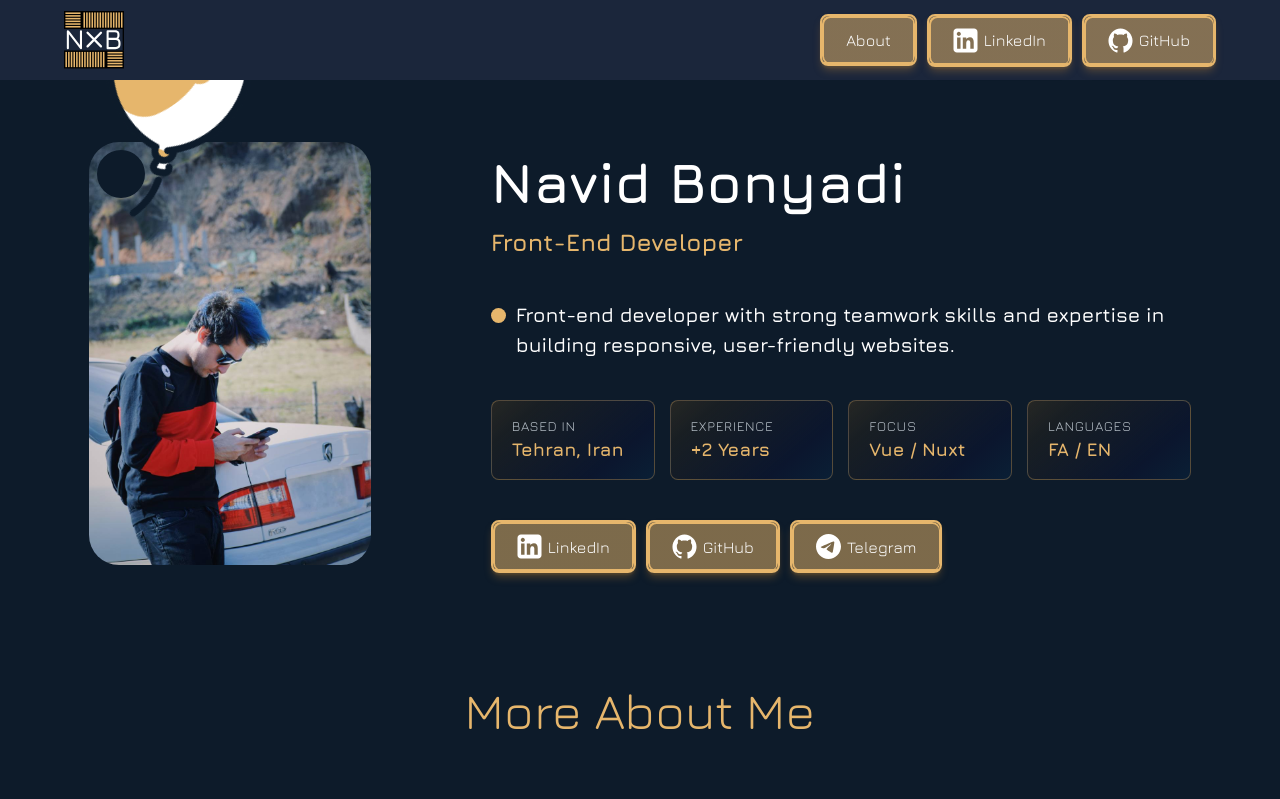
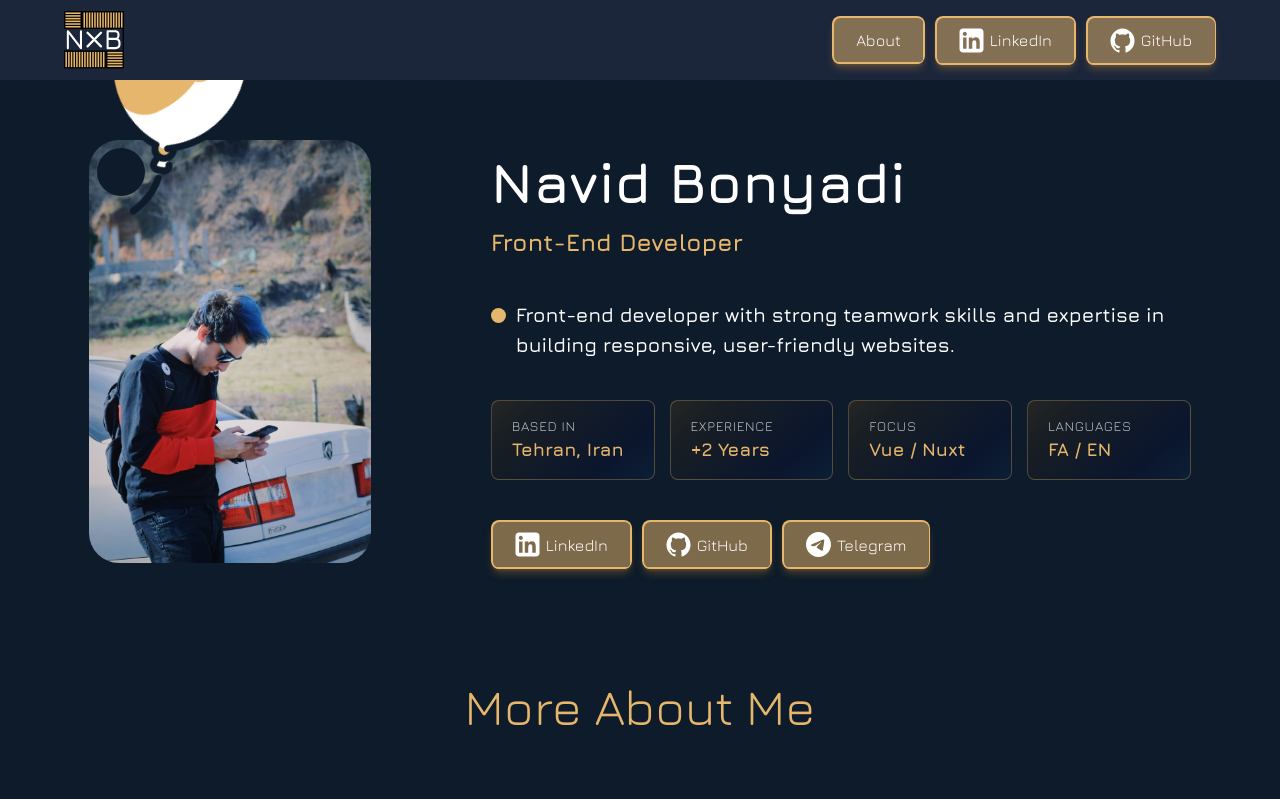
Before and after one commit to BonyaviD/Portfolio, a Nuxt app: page /about in a window 1280 px wide. Shown: the top 799 px of the page. Built offline with nearby package versions, Linux system fonts and the light colour scheme.

Commit message:
style: remove border from BaseButton

```diff
--- a/components/shared/BaseButton.vue
+++ b/components/shared/BaseButton.vue
@@ -39,7 +39,7 @@ const btnMode = computed(() => ({
   backgroundColor: `${
     props.opacityMode ? "var(--primary-opacity-color)" : "var(--primary-color)"
   }`,
-  border: `${props.opacityMode ? "2px solid var(--primary-color)" : "none"}`,
+  border: "none",
 }));
 
 const isExternalLink = computed(
```
